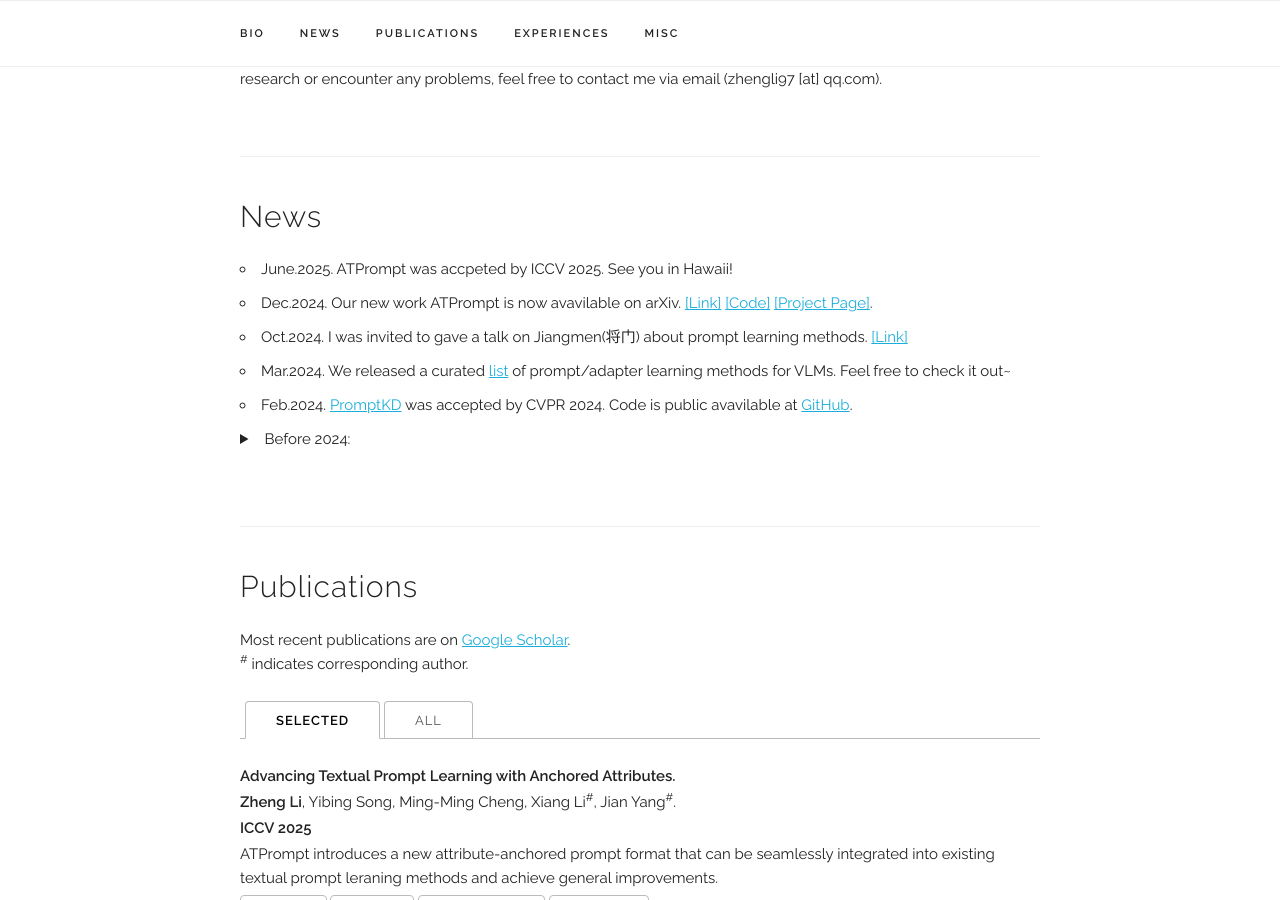
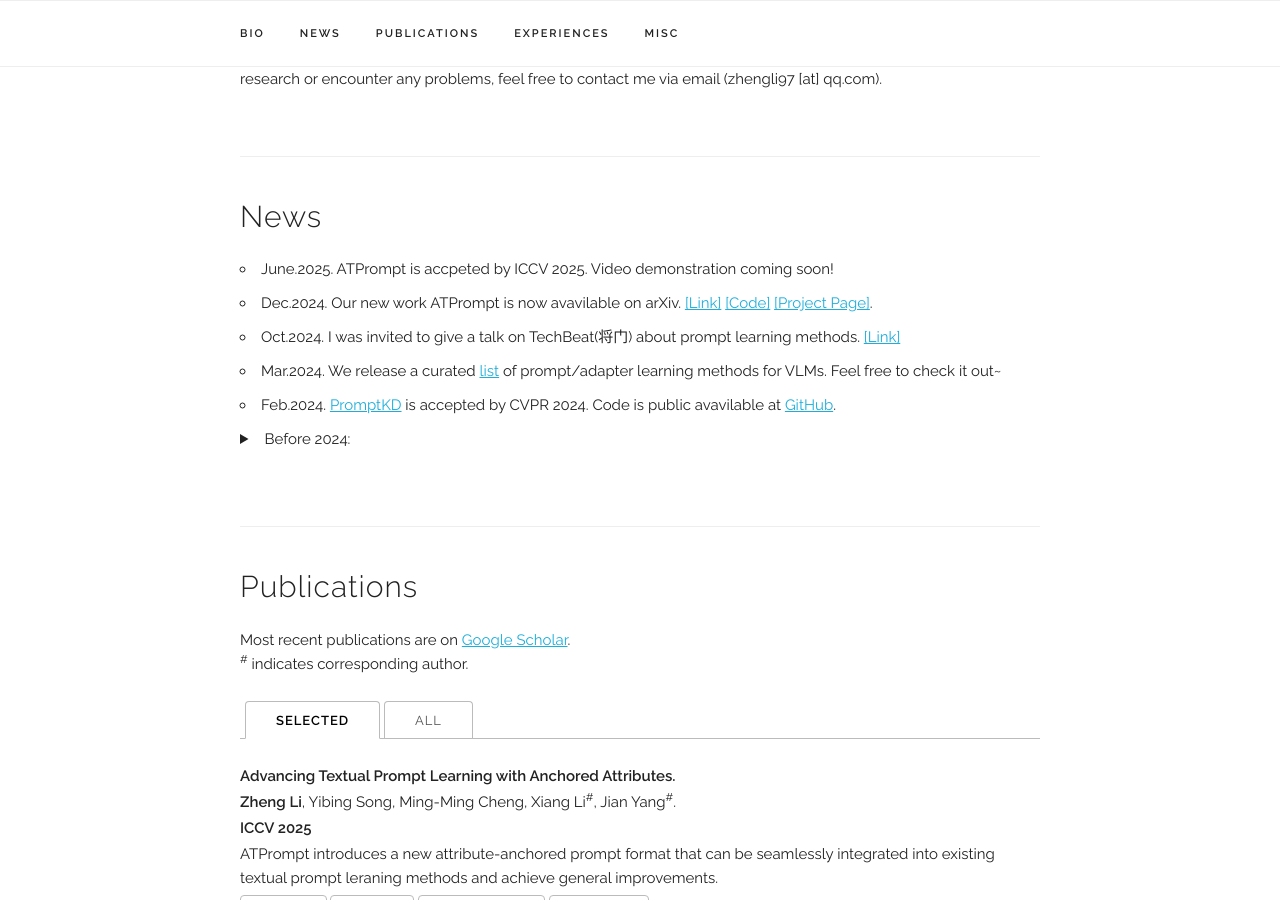
Before and after one commit to zhengli97/zhengli97.github.io, a Jekyll site: the page built from index.html, in a window 1280 px wide and 900 px high, scrolled down 695 px. Built offline with Jekyll 4.4.1, drawn with Linux system fonts in a browser that asks for light colours; some web fonts are replaced; some of the changed text lies outside the part shown.

Commit message:
update info

```diff
--- a/_data/publications.yaml
+++ b/_data/publications.yaml
@@ -22,10 +22,10 @@ papers:
     venue: "CVPR 2024"
     brief_intro: "PromptKD is a simple and effective <i>prompt-driven unsupervised distillation framework</i> for VLMs (e.g., CLIP), with state-of-the-art performance."
     paper_link: "https://arxiv.org/abs/2403.02781"
-    chinese_version: "https://github.com/zhengli97/PromptKD/blob/main/docs/PromptKD_chinese_version.pdf"
+    chinese_version: "https://github.com/zhengli97/PromptKD/docs/PromptKD_chinese_version.pdf"
     code: "https://github.com/zhengli97/PromptKD"
     project_page: "https://zhengli97.github.io/PromptKD/"
-    interpretation: "https://zhengli97.github.io/PromptKD/chinese_interpertation.html"
+    interpretation: "https://zhuanlan.zhihu.com/p/684269963"
     video_chinese: "https://www.techbeat.net/talk-info?id=915"
     selected: y
 
--- a/_layouts/default.html
+++ b/_layouts/default.html
@@ -129,7 +129,7 @@
           {{ site.data.main_info.name }}
         </div>
         <div class="four columns">
-          {{ "Last Update: 2025/04" }}
+          {{ "Last Update: 2025/07" }}
         </div>
         <div class="four columns">
           <!-- <span onclick="window.open('{{ site.data.main_info.bsky }}')" style="cursor: pointer">
--- a/index.html
+++ b/index.html
@@ -36,15 +36,15 @@ title: Home
 <div class="docs-section" id="news">
   <h4>News</h4>
   <ul>
-    <li>June.2025. ATPrompt was accpeted by ICCV 2025. See you in Hawaii!</li>
+    <li>June.2025. ATPrompt is accpeted by ICCV 2025. Video demonstration coming soon!</li>
     <li>Dec.2024. Our new work ATPrompt is now avavilable on arXiv. <a href="https://arxiv.org/abs/2412.09442">[Link]</a> <a href="https://github.com/zhengli97/ATPrompt">[Code]</a> <a href="https://zhengli97.github.io/ATPrompt/">[Project Page]</a>.</li>
-    <li>Oct.2024. I was invited to gave a talk on Jiangmen(将门) about prompt learning methods. <a href="https://www.techbeat.net/talk-info?id=915">[Link]</a></li>
-    <li>Mar.2024. We released a curated <a href="https://github.com/zhengli97/Awesome-Prompt-Adapter-Learning-for-VLMs">list</a> of prompt/adapter learning methods for VLMs. Feel free to check it out~</li>
-    <li>Feb.2024. <a href="https://arxiv.org/abs/2403.02781">PromptKD</a>  was accepted by CVPR 2024. Code is public avavilable at <a href="https://github.com/zhengli97/PromptKD">GitHub</a>.</li>
+    <li>Oct.2024. I was invited to give a talk on TechBeat(将门) about prompt learning methods. <a href="https://www.techbeat.net/talk-info?id=915">[Link]</a></li>
+    <li>Mar.2024. We release a curated <a href="https://github.com/zhengli97/Awesome-Prompt-Adapter-Learning-for-VLMs">list</a> of prompt/adapter learning methods for VLMs. Feel free to check it out~</li>
+    <li>Feb.2024. <a href="https://arxiv.org/abs/2403.02781">PromptKD</a>  is accepted by CVPR 2024. Code is public avavilable at <a href="https://github.com/zhengli97/PromptKD">GitHub</a>.</li>
     <details>
       <summary><li>&ensp;Before 2024: </li></Summary>
       <li>May.2023. <a href="https://arxiv.org/abs/2305.12954">DM-KD</a> is now avavilable on arxiv. Code is public avavilable at <a href="https://github.com/zhengli97/DM-KD">Github</a>.</li>
-      <li>Jan.2023. <a href="https://arxiv.org/abs/2211.16231">CTKD</a> was accepted by AAAI 2023. Code is public avavilable at <a href="https://github.com/zhengli97/CTKD">Github</a>.</li>
+      <li>Jan.2023. <a href="https://arxiv.org/abs/2211.16231">CTKD</a> is accepted by AAAI 2023. Code is public avavilable at <a href="https://github.com/zhengli97/CTKD">Github</a>.</li>
      </details>
   </ul>
 </div>
```
Also changed, not shown: 1 other file.
